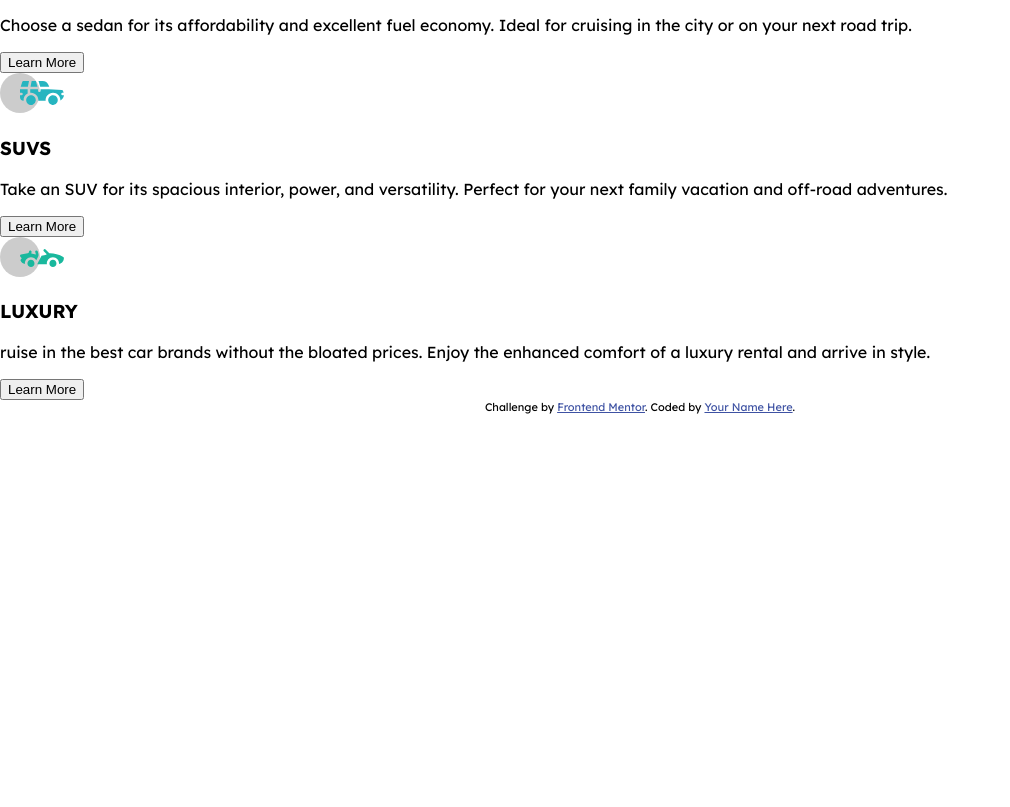
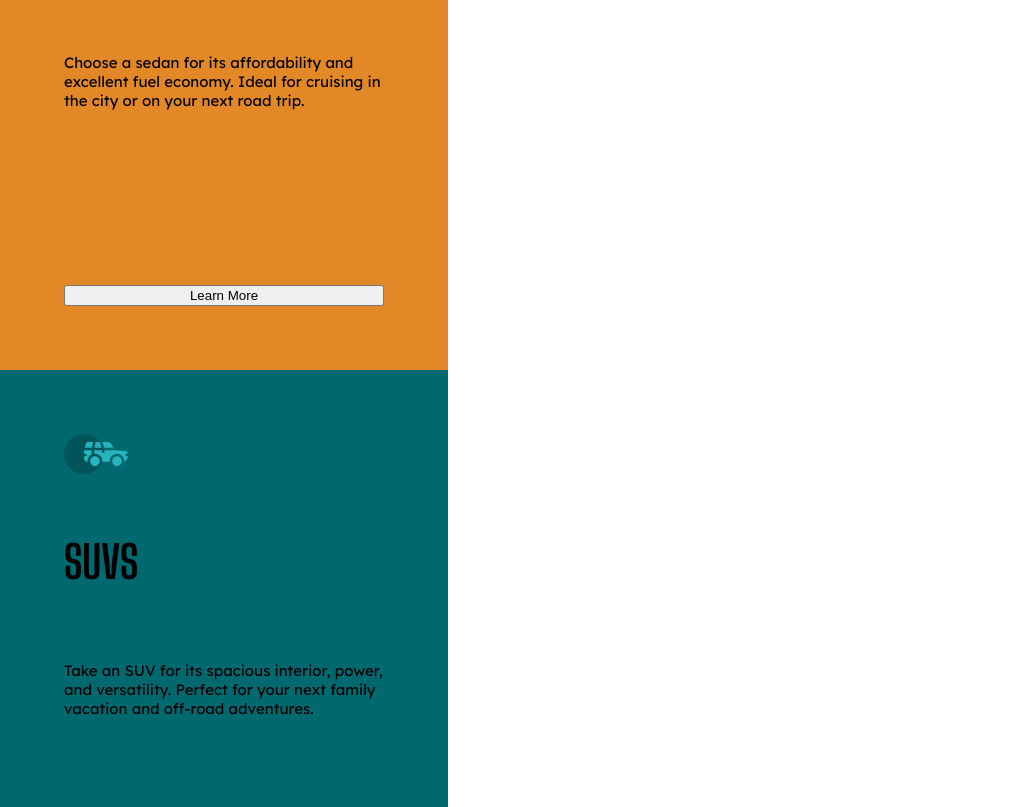
Before and after one commit to ricardo1003/3-column-preview-card-component, a plain HTML site: page index.html in a window 1280 px wide. Shown: the part 238-1045 px from the top of the page, without its empty margins (0-1010 px from the left). Before the commit the page ends 800 px from the top, so only its background shows below. Drawn offline with Linux system fonts and the light colour scheme.

Commit message:
some styles to the sections

```diff
--- a/css/styles.css
+++ b/css/styles.css
@@ -1,15 +1,39 @@
 body{
     margin: 0;
-    height: 100vh;
+    min-height: 100vh;
     display: flex;
     flex-direction: column;
     justify-content: center;
     font-family: "Lexend Deca";
+    font-size: 15px;
+
+}
+section{
+    width: 20rem; height: 30rem;
+    padding: 4rem;
+    display: flex;
+    flex-direction: column;
+    justify-content: space-between;
+}
+
+section h1{
+    margin: 0;
+    font-size: 3em;
+    font-family: "Big Shoulders Display";
+}
+section p{
+    min-height: 10rem;
 }
 
 
-
-
-
+.sedans{
+    background-color:hsl(31, 77%, 52%);
+}
+.suvs{
+    background-color: hsl(184, 100%, 22%);
+}
+    .luxury{
+    background-color: hsl(179, 100%, 13%);
+}
 .attribution { font-size: 11px; text-align: center; }
 .attribution a { color: hsl(228, 45%, 44%); }
```
